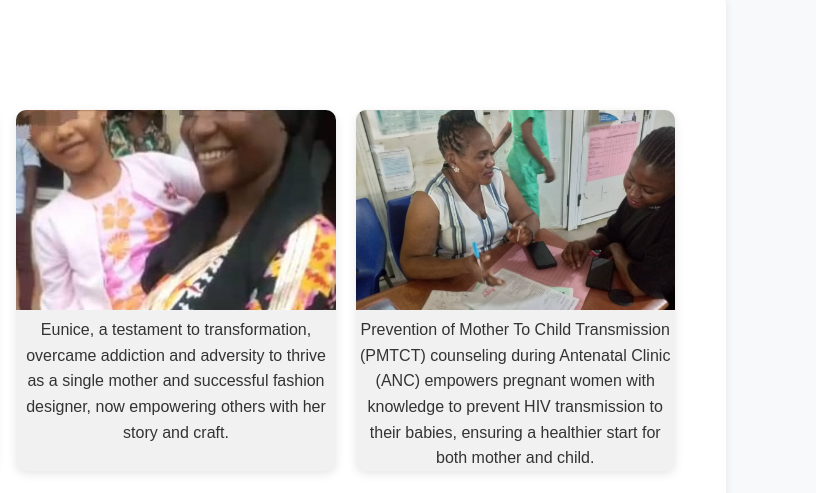
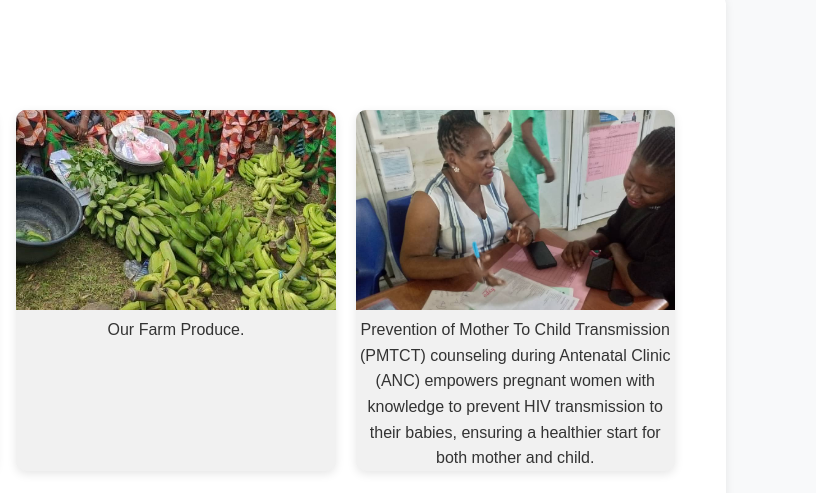
Before and after one commit to Gela347/eucharia_help_foundation, a plain HTML site: page achievements.html in a window 1280 px wide. Shown: the part 128-621 px from the top of the page, 464-1280 px from the left. Drawn offline with Linux system fonts and the light colour scheme.

Commit message:
Update achievements.html

```diff
--- a/achievements.html
+++ b/achievements.html
@@ -35,8 +35,8 @@
         <p>Eucharia Help Foundation empowers out-of-school children by re-enrolling them in school, providing a second chance at education and a brighter future.</p>
       </div>
       <div class="card">
-        <img src="Abidemi, a single mother, alcoholic and chain smoker,with servere cough currently undergoing rehabilitation was discovered by the foundation during our community outreach in March 2023.jpg" alt="Rehabilitation" />
-        <p>Eunice, a testament to transformation, overcame addiction and adversity to thrive as a single mother and successful fashion designer, now empowering others with her story and craft.</p>
+        <img src="farmproduce.jpg" />
+        <p>Our Farm Produce.</p>
       </div>
       <div class="card">
         <img src="PMTCT.jpg"/>
```
